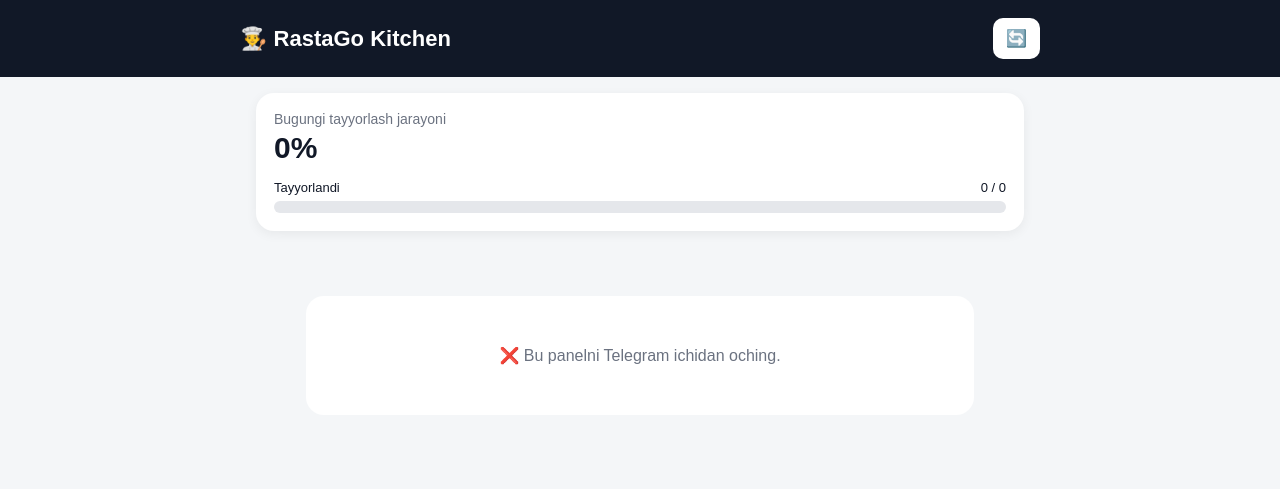
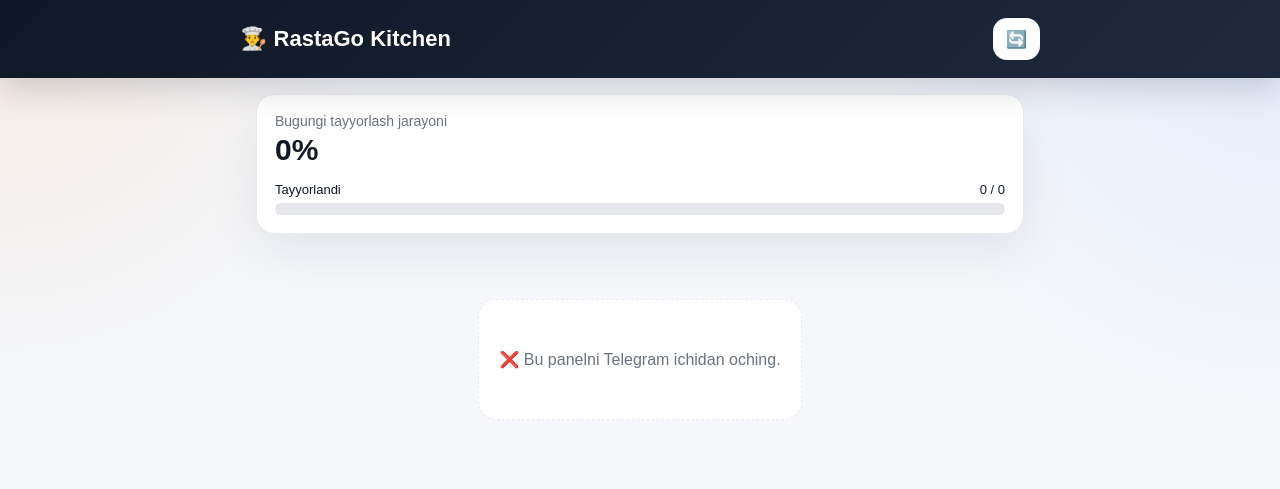
Before and after one commit to azimabrorov011-jpg/bozorfood-miniapp, a plain HTML site: page kitchen.html in a window 1280 px wide. Drawn offline with Linux system fonts and the light colour scheme.

Commit message:
Upgrade kitchen.html for premium production UX

```diff
--- a/kitchen.html
+++ b/kitchen.html
@@ -259,6 +259,7 @@
 
 </style>
 
+<link rel="stylesheet" href="staff-ui.css">
 </head>
 
 
```
